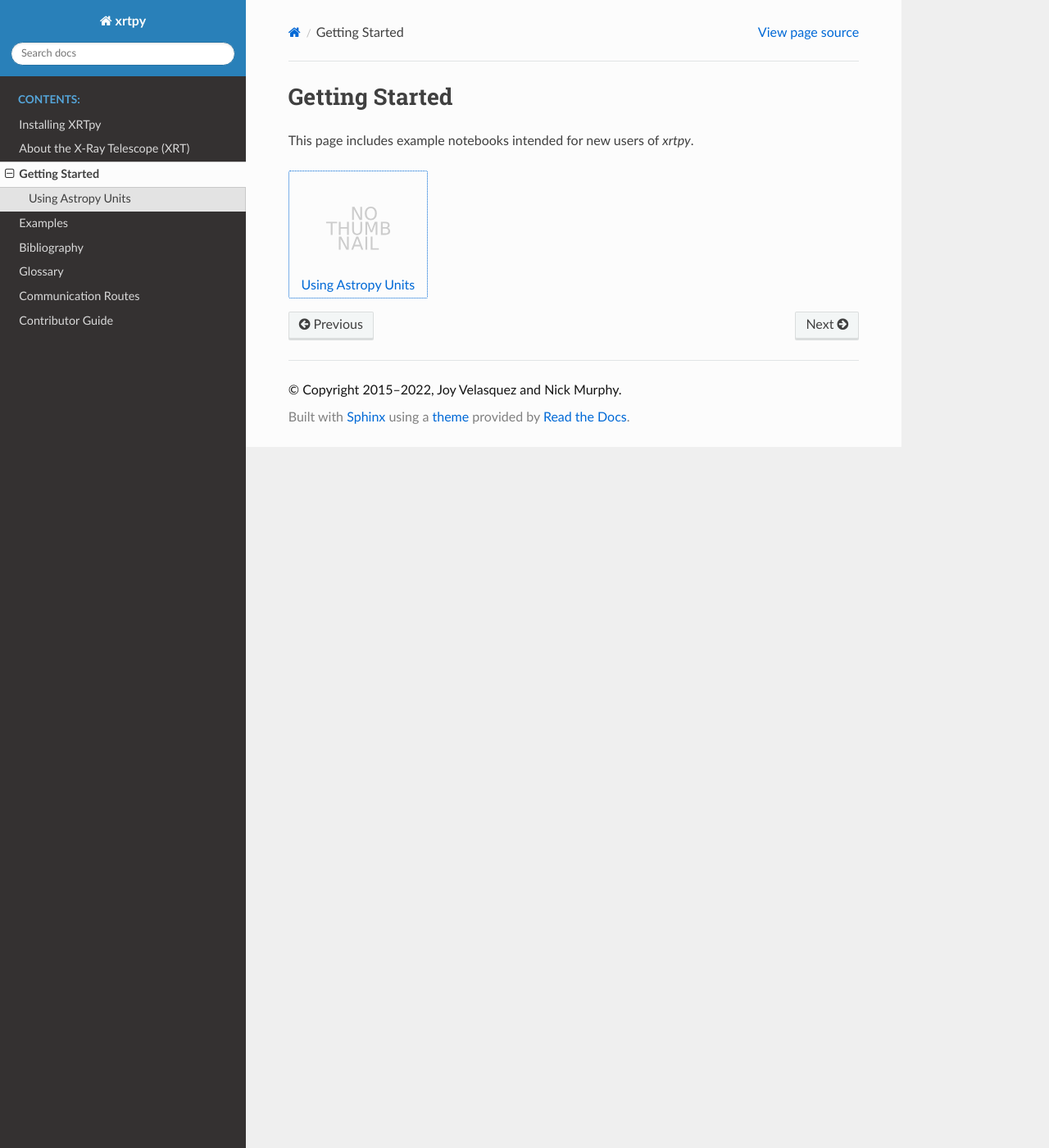
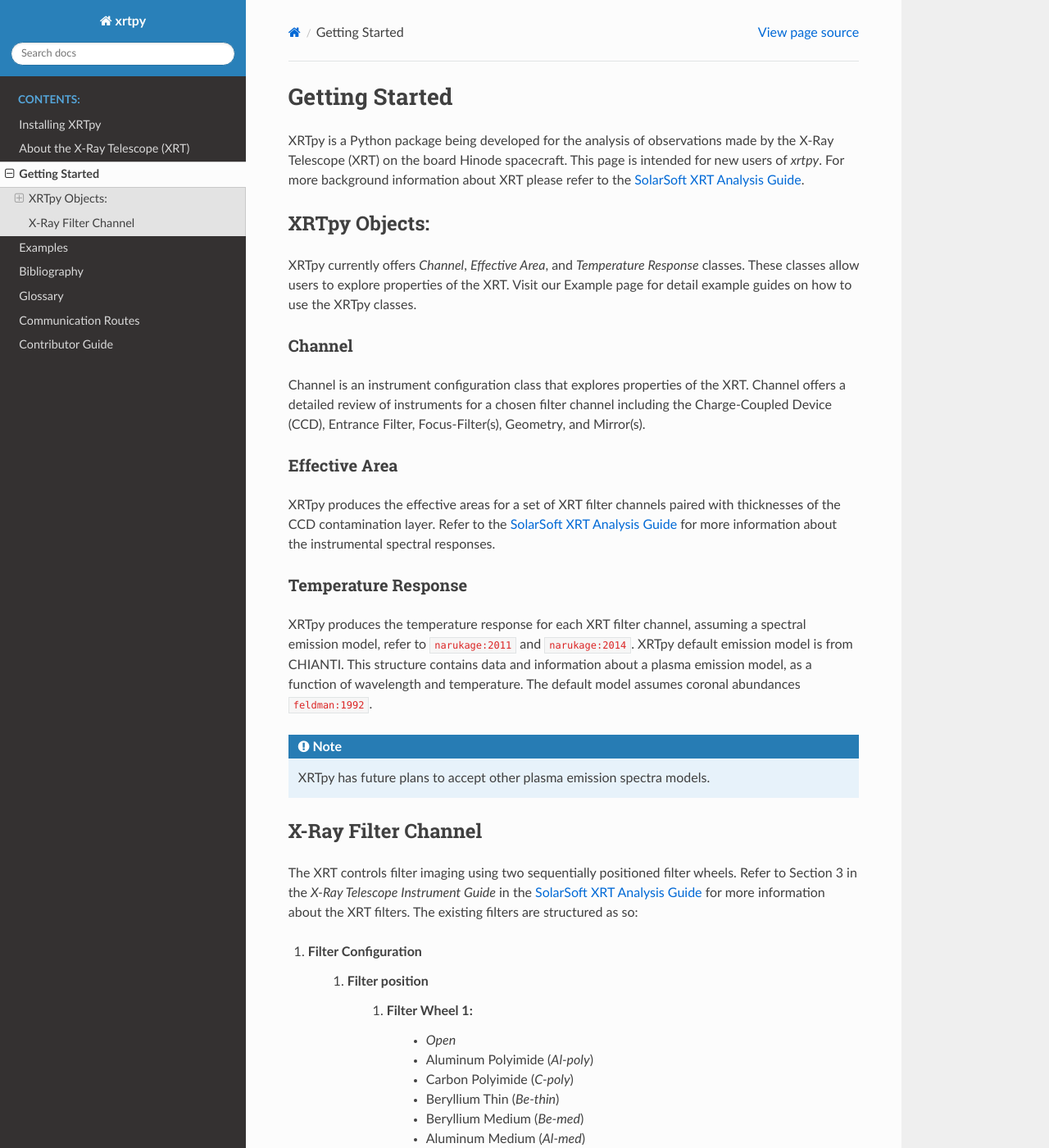
Before and after one commit to HinodeXRT/xrtpy, a Sphinx documentation site: the page built from docs/getting_started.rst, in a window 1280 px wide and 1400 px high. Shown: the whole window at 82% size. Built offline with Sphinx 7.4.7 and the Read the Docs theme 2.0.0, drawn with Linux system fonts in a browser that asks for light colours; cross-references to code outside the pages are shown as plain code; some of the changed text lies outside the part shown.

Commit message:
Getting Started (#61)
* Texting text in getting_started rst file.

* Texting text in getting_started rst file #2.

* Working on text.

* Working on text.

* Fixed text and rst format of a list.

* Adding text to temperature response.

* Adding text to temperature response.

* Update docs/getting_started.rst

Co-authored-by: Nick Murphy <namurphy@cfa.harvard.edu>

* Adding text.

* Adding text- info about using XRTpy.

* Adding text about functionalities.

* Adding text channel.

* Correction to terms used.

* Correction to terms used.

* added more text to the beginning statement

* Fixing text in X-Ray Filter Channel.

* Small text edit.

* Single word added to title.

* Update docs/getting_started.rst

Co-authored-by: Nick Murphy <namurphy@cfa.harvard.edu>

* Add filter name abbreviations.

* Update docs/getting_started.rst

Co-authored-by: Nick Murphy <namurphy@cfa.harvard.edu>

* Update docs/getting_started.rst

Co-authored-by: Nick Murphy <namurphy@cfa.harvard.edu>

* Update docs/getting_started.rst

Co-authored-by: Nick Murphy <namurphy@cfa.harvard.edu>

* Update docs/getting_started.rst

Co-authored-by: Nick Murphy <namurphy@cfa.harvard.edu>

* Update docs/getting_started.rst

Co-authored-by: Nick Murphy <namurphy@cfa.harvard.edu>

* Update docs/getting_started.rst

Co-authored-by: Nick Murphy <namurphy@cfa.harvard.edu>

* Update docs/getting_started.rst

Co-authored-by: Nick Murphy <namurphy@cfa.harvard.edu>

* Update docs/getting_started.rst

Co-authored-by: Nick Murphy <namurphy@cfa.harvard.edu>

* Update docs/getting_started.rst

Co-authored-by: Nick Murphy <namurphy@cfa.harvard.edu>

* Added three references to the bibliography.

* Linking references to bibliography.

* Text edit that referes to classes.

* Adding text to the G-Band section.

* Adding text able to the open position.;

* Editing text.

* Update docs/getting_started.rst

Co-authored-by: Nick Murphy <namurphy@cfa.harvard.edu>

Co-authored-by: Nick Murphy <namurphy@cfa.harvard.edu>

```diff
--- a/docs/bibliography.bib
+++ b/docs/bibliography.bib
@@ -38,3 +38,33 @@
   pages = {167-196},
   doi = {10.1007/s11207-008-9174-z}
 }
+@ARTICLE{narukage:2011,
+  author = { {Narukage}, N. and {Sakao}, T. and {Kano}, R. and {Hara}, H. and {Shimojo}, M. and {Bando}, T. and {Urayama}, F. and {DeLuca}, E. and {Golub}, L. and {Weber}, M. and {Grigis}, P. and {Cirtain}, J. and {Tsuneta}, S.},
+  title = "{Coronal-Temperature-Diagnostic Capability of the Hinode/X-Ray Telescope Based on Self-Consistent Calibration}",
+  journal = "{Solar Physics}",
+  year = 2011,
+  volume = {269},
+  number = {1},
+  pages = {169-236},
+  doi = {10.1007/s11207-010-9685-2}
+}
+@ARTICLE{narukage:2014,
+  author = { {Narukage}, N. and {Sakao}, T. and {Kano}, R. and {Shimojo}, M. and {Winebarger}, A. and {Weber}, M. and {Reeves}, K. },
+  title = "{ Coronal-Temperature-Diagnostic Capability of the Hinode/X-Ray Telescope Based on Self-consistent Calibration. II. Calibration with On-Orbit Data }",
+  journal = "{Solar Physics}",
+  year = 2014,
+  number = {3},
+  volume = {289},
+  pages = {1029-1042},
+  doi = {10.1007/s11207-013-0368-7}
+}
+@ARTICLE{feldman:1992,
+  author = { {Feldman}, U. },
+  title = "{ Elemental abundances in the upper solar atmosphere }",
+  journal = "{Physica Scripta}",
+  year = 2014,
+  volume = {46},
+  number = {3},
+  pages = {202-220},
+  doi = {10.1088/0031-8949/46/3/002}
+}
--- a/docs/getting_started.rst
+++ b/docs/getting_started.rst
@@ -1,8 +1,71 @@
+===============
 Getting Started
 ===============
 
-This page includes example notebooks intended for new users of `xrtpy`.
+XRTpy is a Python package being developed for the analysis of observations made by the X-Ray Telescope (XRT)
+on the board Hinode spacecraft. This page is intended for new users of `xrtpy`. For more background information about XRT please refer to the `SolarSoft XRT Analysis Guide`_.
 
-.. nbgallery::
 
-  notebooks/getting_started/units
+XRTpy Objects:
+**************
+XRTpy currently offers *Channel*, *Effective Area*, and
+*Temperature Response* classes. These classes allow users
+to explore properties of the XRT. Visit our Example page for detail example guides on how to use the XRTpy classes.
+
+
+Channel
+-------
+Channel is an instrument configuration class that explores properties of the XRT. Channel offers a detailed review of instruments for a chosen
+filter channel including the Charge-Coupled Device (CCD), Entrance Filter, Focus-Filter(s), Geometry, and Mirror(s).
+
+
+Effective Area
+--------------
+XRTpy produces the effective areas for a set of XRT filter channels paired with thicknesses of the CCD contamination layer.
+Refer to the `SolarSoft XRT Analysis Guide`_ for more information about the instrumental spectral responses.
+
+
+Temperature Response
+--------------------
+XRTpy produces the temperature response for each XRT filter channel, assuming a spectral emission model, refer to :cite:t:`narukage:2011` and :cite:t:`narukage:2014`.
+XRTpy default emission model is from CHIANTI. This structure contains data and information about a plasma emission model, as a function of wavelength and temperature.
+The default model assumes coronal abundances :cite:t:`feldman:1992`.
+
+.. note::
+   XRTpy has future plans to accept other plasma emission spectra models.
+
+
+X-Ray Filter Channel
+*********************
+The XRT controls filter imaging using two sequentially positioned filter wheels. Refer to Section 3 in the `X-Ray Telescope Instrument Guide`
+in the `SolarSoft XRT Analysis Guide`_ for more information about the XRT filters. The existing filters are structured as so:
+
+#. Filter Configuration
+    #. Filter position
+        #. Filter Wheel 1:
+            -  *Open*
+            -  Aluminum Polyimide (*Al-poly*)
+            -  Carbon Polyimide (*C-poly*)
+            -  Beryllium Thin (*Be-thin*)
+            -  Beryllium Medium (*Be-med*)
+            -  Aluminum Medium (*Al-med*)
+        #. Filter Wheel 2:
+            -  *Open*
+            -  Aluminum Mesh (*Al-mesh*)
+            -  Titanium Polyimide (*Ti-poly*)
+            -  *G-band*
+            -  Aluminum Thick (*Al-thick*)
+            -  Beryllium Thick (*Be-thick*)
+    #. *Open*
+        Each filter wheel has an empty position, named 'Open'. The open position is in place when a filter on the other filter wheel is being used.
+    #. *G-band*
+        The G-Band filter allows visible light into the telescope and onto the CCD. XRTpy does not
+        calculate the effective area or the temperature response for the G-Band filter.
+
+.. note::
+    Filters are expressed by their abbreviation when used in XRTpy. For example, if we want to explore the filter channel
+    that selects the titanium-on-polyimide filter, then the string would be ``'Ti-poly'``. The process is the same for all XRT
+    filter channels.
+
+.. _SolarSoft XRT Analysis Guide: https://xrt.cfa.harvard.edu/resources/documents/XAG/XAG.pdf
+.. _xrt-cfa-harvard: https://xrt.cfa.harvard.edu/index.php
```
